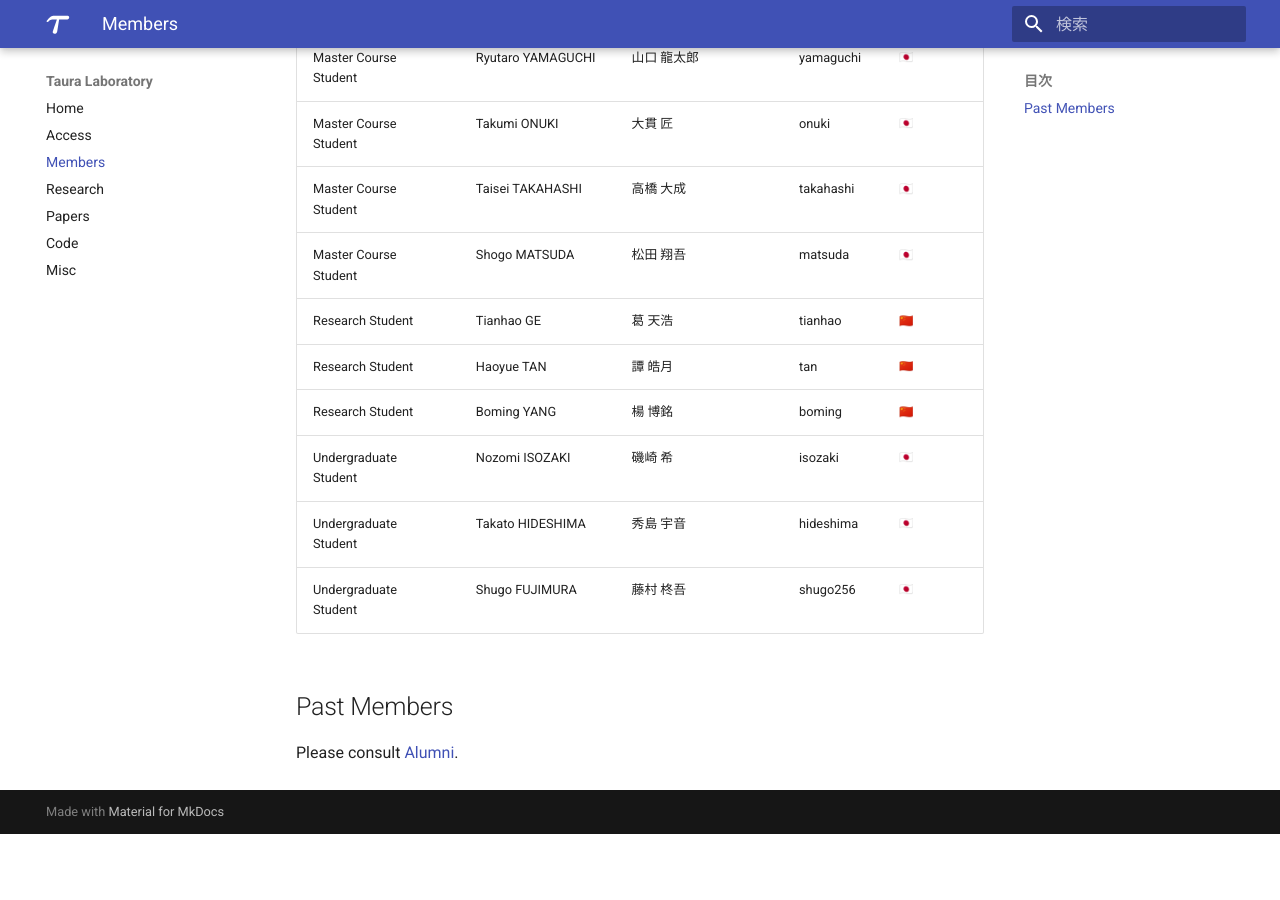
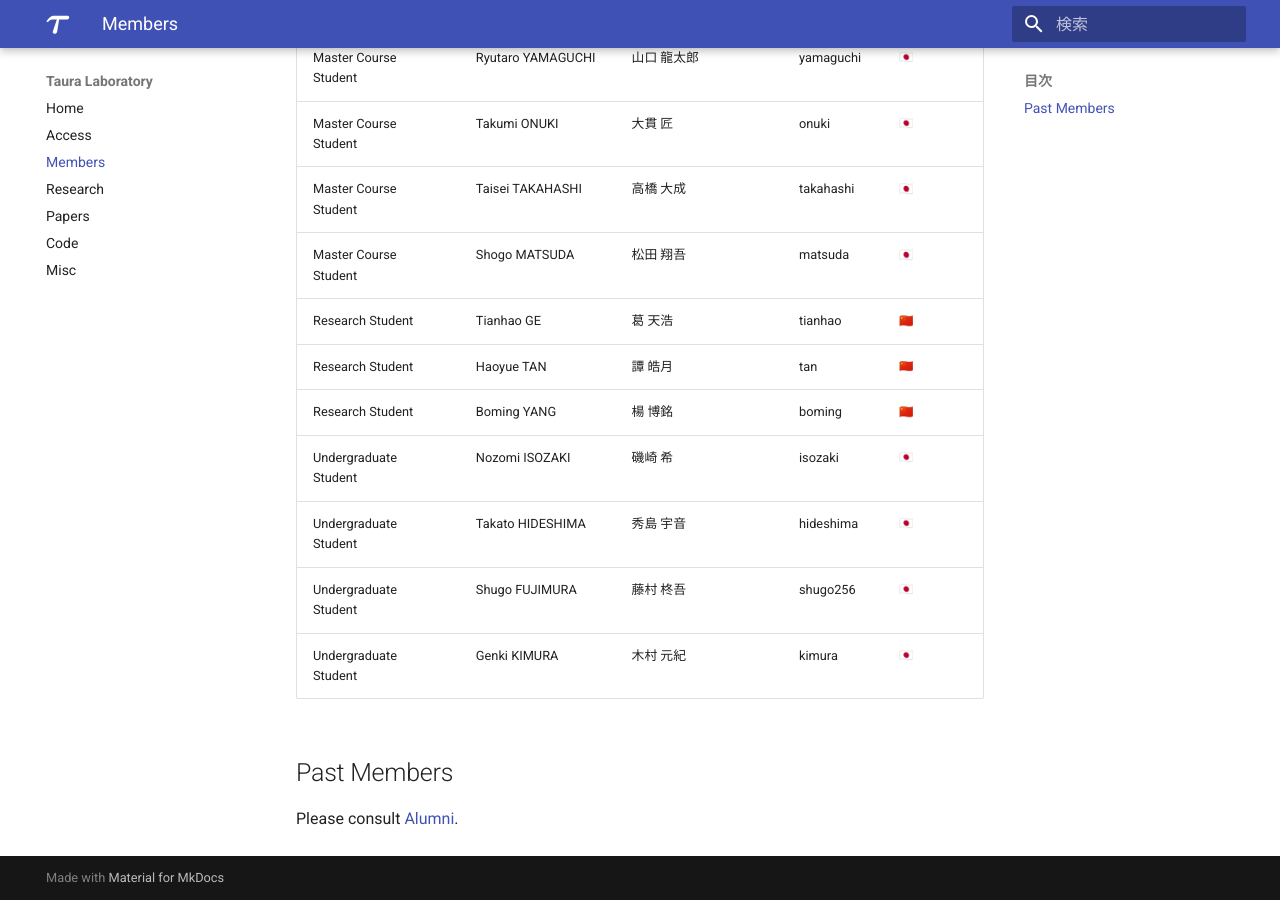
Before and after one commit to Yukayo/taura-lab, an MkDocs documentation site: the page built from docs/members.md, in a window 1280 px wide and 900 px high, scrolled down 896 px. Built offline with MkDocs 1.6.1 and Material for MkDocs 9.7.7, drawn with Linux system fonts in a browser that asks for light colours; emoji names are drawn with the system emoji font; before the commit the page ends 1730 px from its top, so only the background shows below that.

Commit message:
Update members.md

```diff
--- a/docs/members.md
+++ b/docs/members.md
@@ -25,6 +25,7 @@ Each member's e-mail address is _account_ [at] eidos.ic.i.u-tokyo.ac.jp.
 |Undergraduate Student|Nozomi ISOZAKI|磯崎 希 |isozaki |:jp:|
 |Undergraduate Student|Takato HIDESHIMA|秀島 宇音 |hideshima |:jp:|
 |Undergraduate Student|Shugo FUJIMURA|藤村 柊吾|shugo256|:jp:|
+|Undergraduate Student|Genki KIMURA|木村 元紀|kimura|:jp:|
 
 ## Past Members
 
```
